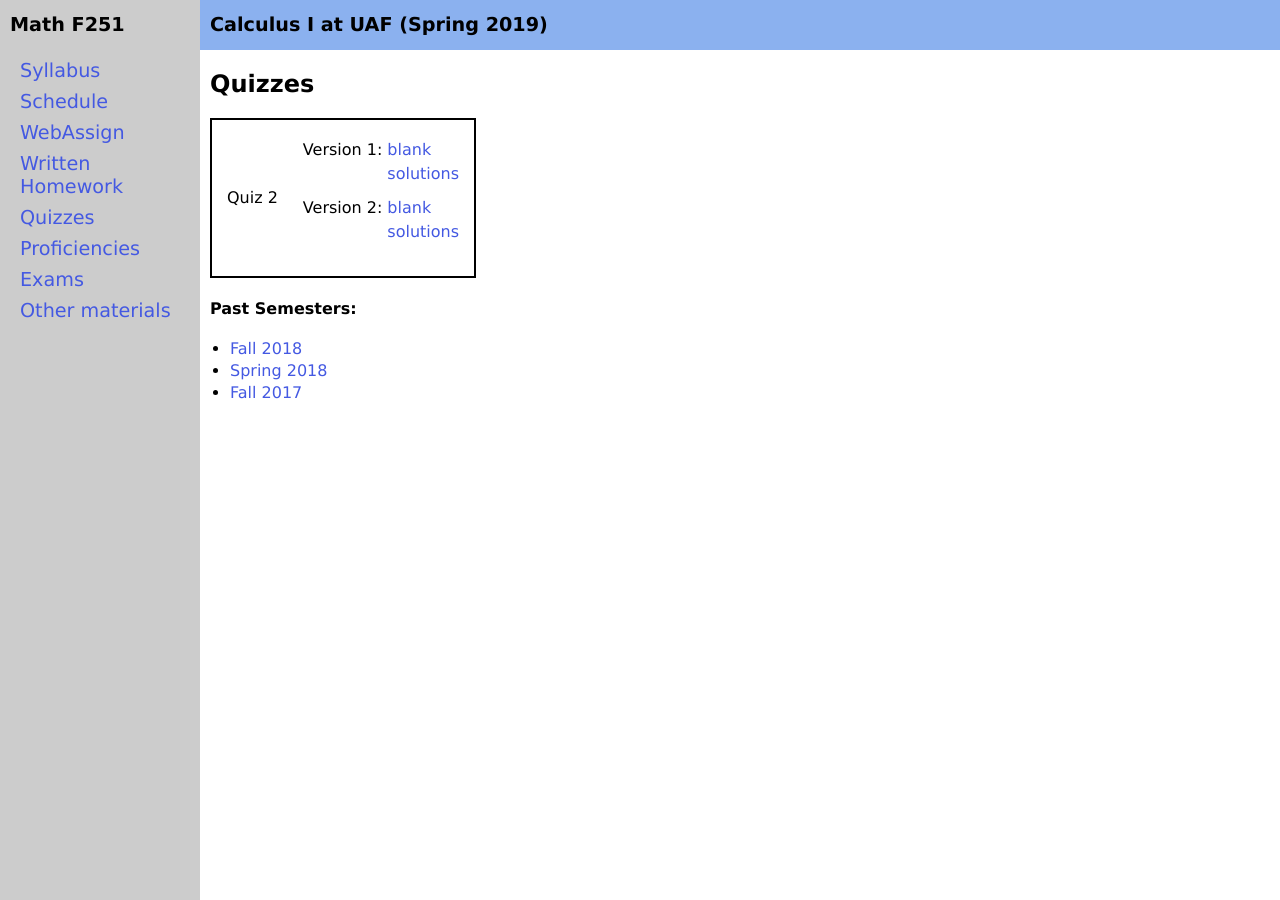
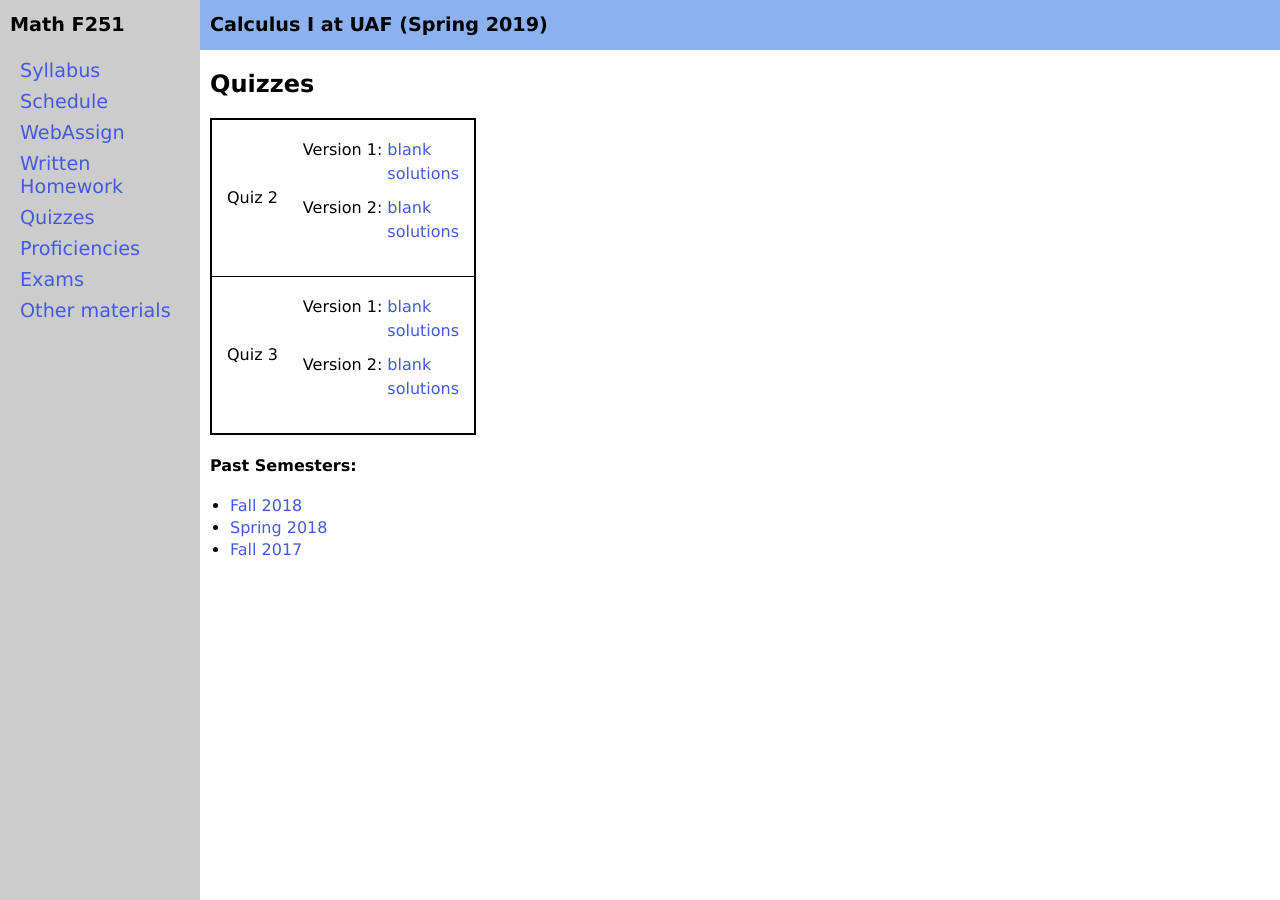
Before and after one commit to uaf-math/calc1, a Jekyll site: the page built from quizzes.md, in a window 1280 px wide. Built offline with Jekyll 4.4.1, drawn with Linux system fonts in a browser that asks for light colours.

Commit message:
post Quiz 3 with solutions

```diff
--- a/_data/quizzes-s2019.yml
+++ b/_data/quizzes-s2019.yml
@@ -9,3 +9,11 @@
       - name: Version 2
         blank: Quiz-2-v2.pdf
         solutions: Quiz-2-v2-Sols.pdf
+  - name: Quiz 3
+    versions:
+      - name: Version 1
+        blank: Quiz-3-v1.pdf
+        solutions: Quiz-3-v1-Sols.pdf
+      - name: Version 2
+        blank: Quiz-3-v2.pdf
+        solutions: Quiz-3-v2-Sols.pdf
```
Also changed, not shown: 4 other files.
